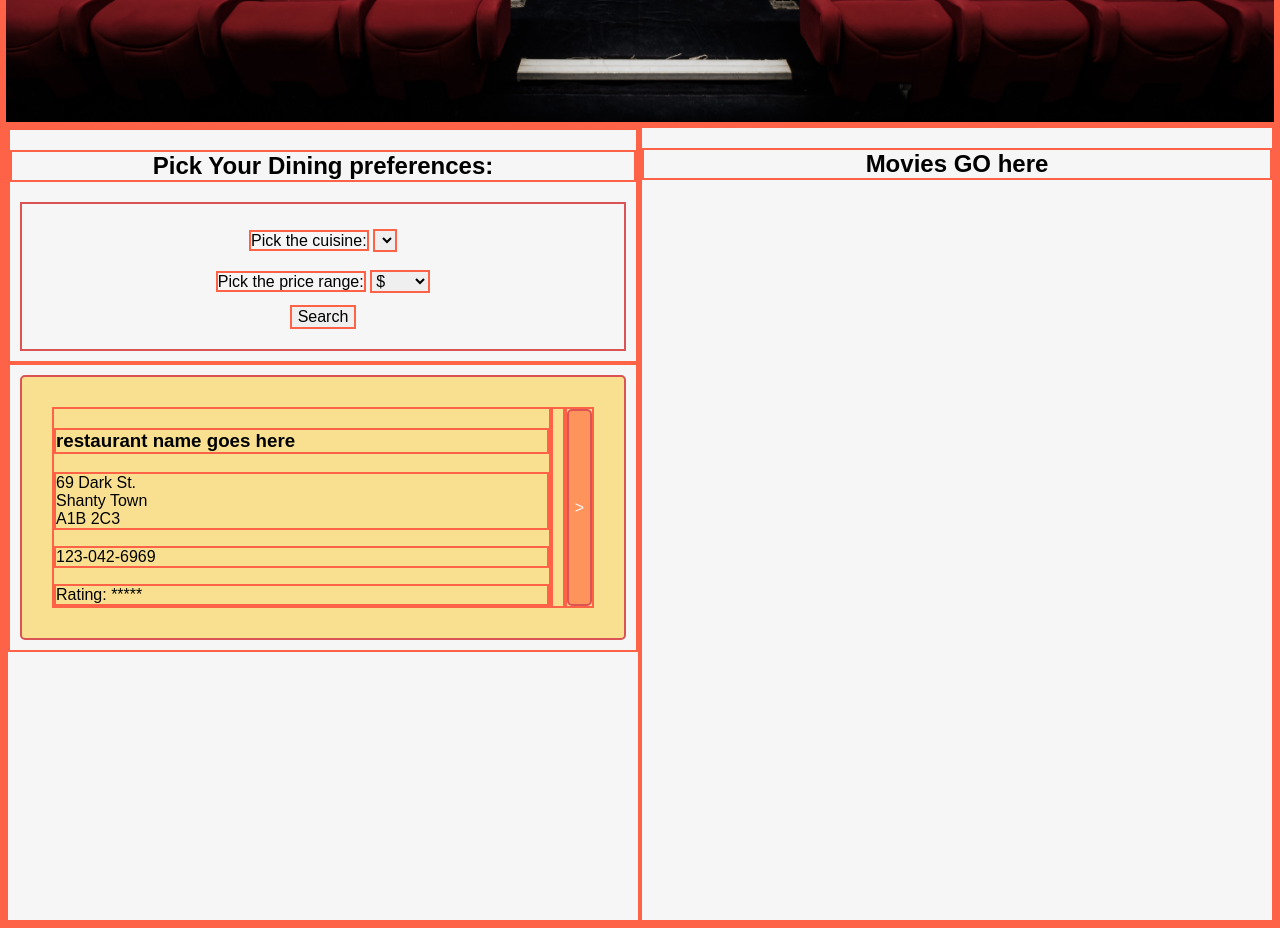
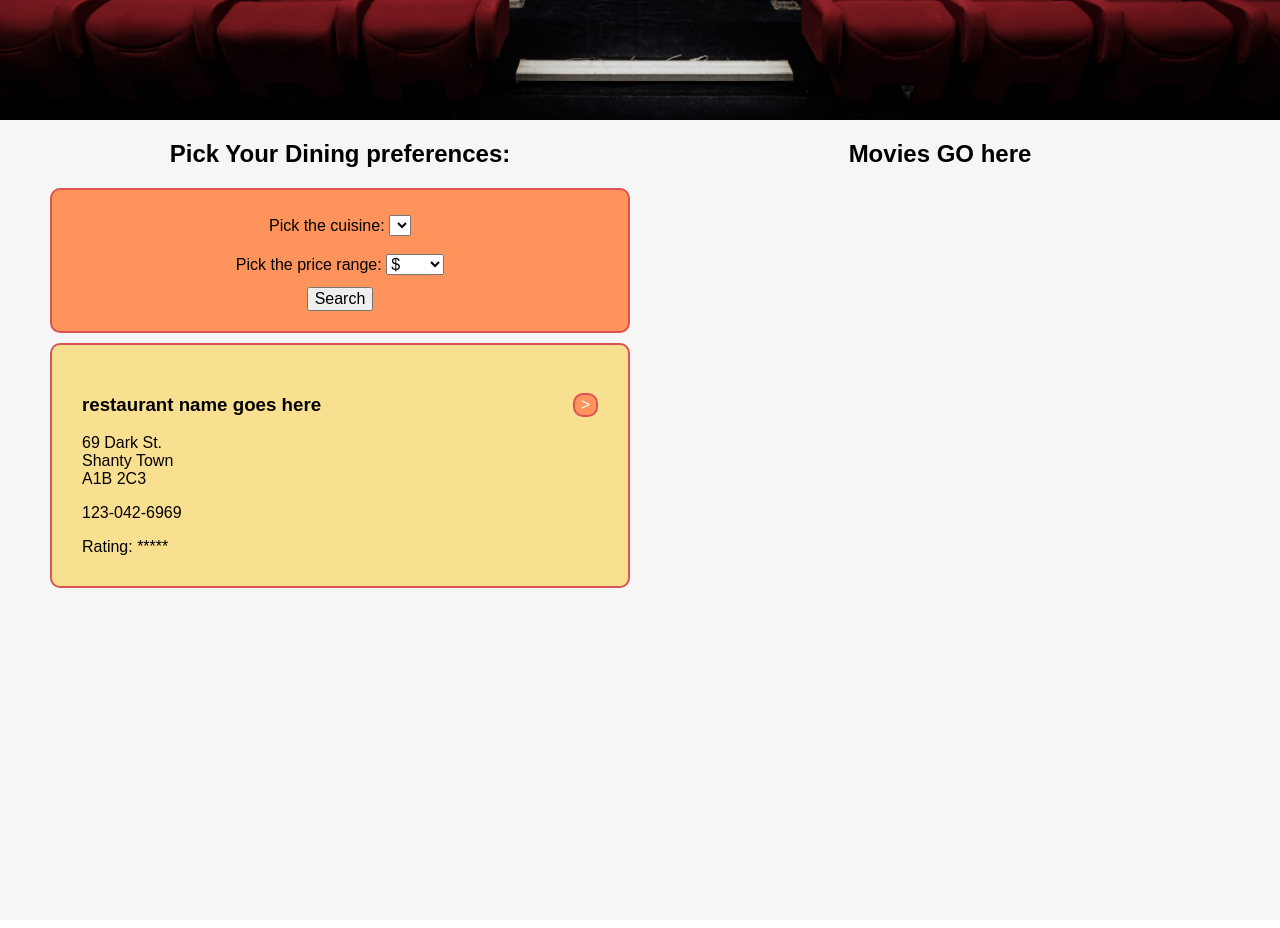
Before and after one commit to hackerYouProjectFour/dateNightPlanner, a plain HTML site: page index.html in a window 1280 px wide. Shown: the part 680-1608 px from the top of the page. Drawn offline with nearby package versions, Linux system fonts and the light colour scheme; no server answers.

Commit message:
styles, code fixes

```diff
--- a/index.html
+++ b/index.html
@@ -15,6 +15,7 @@
         </div>
     </section>
     <section class="queries flex">
+        <div class="wrapper flex row basis100">
             <section class="dinner basis50">
                 <div class="form-container">
                     <h2>Pick Your Dining preferences:</h2>
@@ -46,6 +47,7 @@
                             <p class="phone">123-042-6969</p>
                             <div class="stars">Rating: *****</div>
                         </div>
+                        <div class="card-right flex column">
                             <div class="restaurant-picture">
                                 <img src="" alt="">
                             </div>
@@ -54,10 +56,12 @@
                             </div>
                         </div>
                     </div>
+                </div>
             </section>
             <section class="movies basis50">
                 <h2>Movies GO here</h2>
             </section>
+        </div>
     </section>
 
     <script
--- a/scripts/script.js
+++ b/scripts/script.js
@@ -99,7 +99,9 @@ restaurantApp.starRating = (rating) => {
         // convert the decimal stars to half stars because
         const halfStar = rating % 1;
         const fullStar = Math.floor(rating);
-
+        if(!rating){
+            return "Not rated yet."
+        }
         for (let i = 0; i < fullStar; i++){
             starArray.push('<i class="fas fa-star star"></i>');
         }
@@ -127,7 +129,7 @@ restaurantApp.displayInfo = function(place) {
                 <div class="stars">Rating: ${restaurantApp.starRating(place.restaurant.user_rating.aggregate_rating)}</div>
             </div>
             <div class="restaurant-picture flex">
-                <img src="${place.restaurant.featured_image}" alt="">
+                <img src="${place.restaurant.featured_image}" alt="featured image from a restaurant">
             </div>
             <div class="show-movie flex">
                 <button value="${place.restaurant.location.zipcode}">-></button>
--- a/styles/sass/style.scss
+++ b/styles/sass/style.scss
@@ -8,7 +8,7 @@ $accent2: #f6f6f6;
 
 // GENERAL STYLES
 *{
-    border: 2px solid tomato;
+    // border: 2px solid tomato;
 }
 
 html {
@@ -79,7 +79,7 @@ fieldset{
     .restaurant-card{
         margin:10px;
         padding: 30px;
-        border-radius: 5px;
+        border-radius: 10px;
         background: $primary;
         border: 2px solid $accent1;
 
@@ -87,7 +87,7 @@ fieldset{
             background: $secondary;
             color:$accent2;
             border:2px solid $accent1;
-            border-radius: 5px;
+            border-radius: 10px;
         }
 
         button:hover, button:focus{
@@ -110,8 +110,11 @@ fieldset{
     .form{
         align-items: center;
         border: 2px solid $accent1;
+        border-radius: 10px;
         margin:10px;
         padding: 20px;
+        background:$secondary;
+
     }
 }
 
```
Also changed, not shown: styles/style.css. Lines whose indentation alone changed are shown as unchanged.
